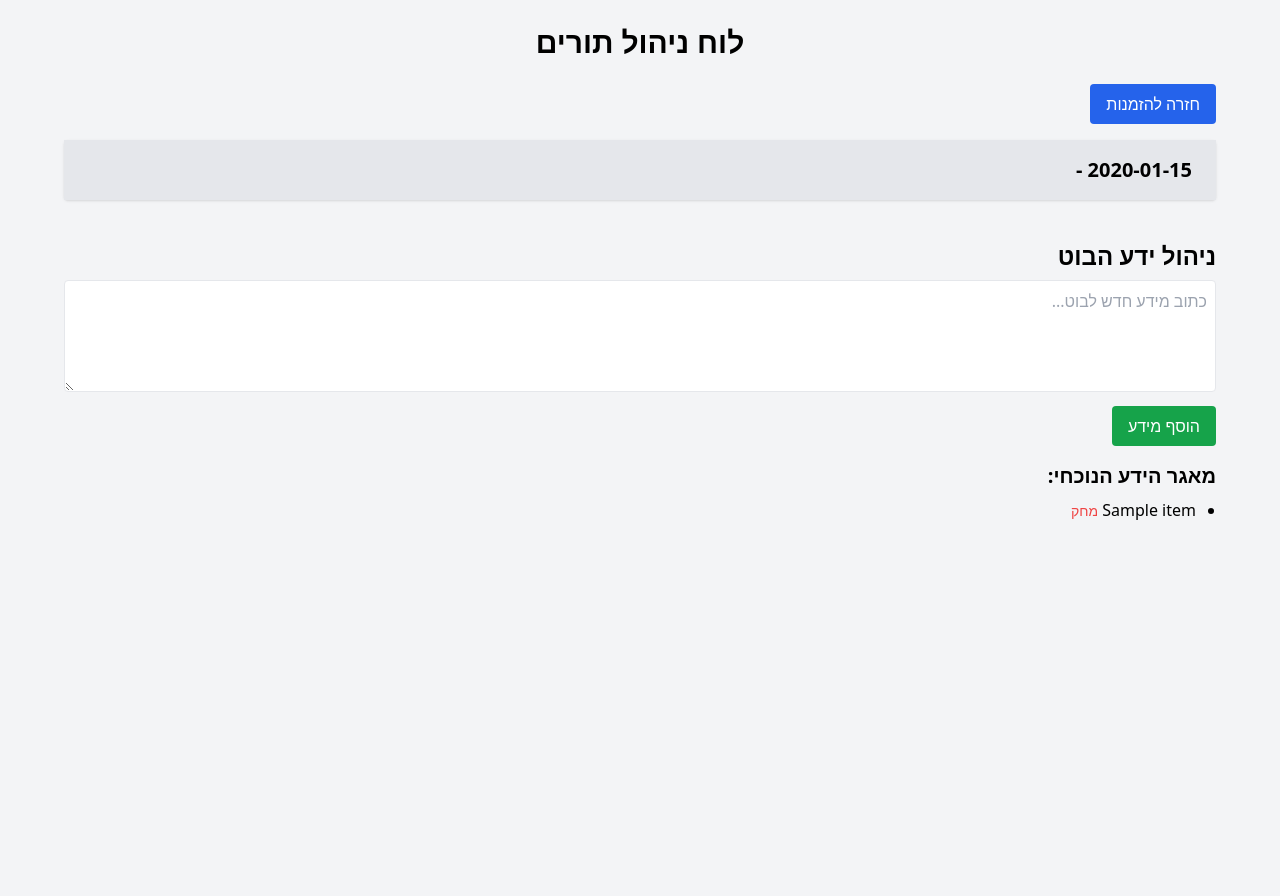
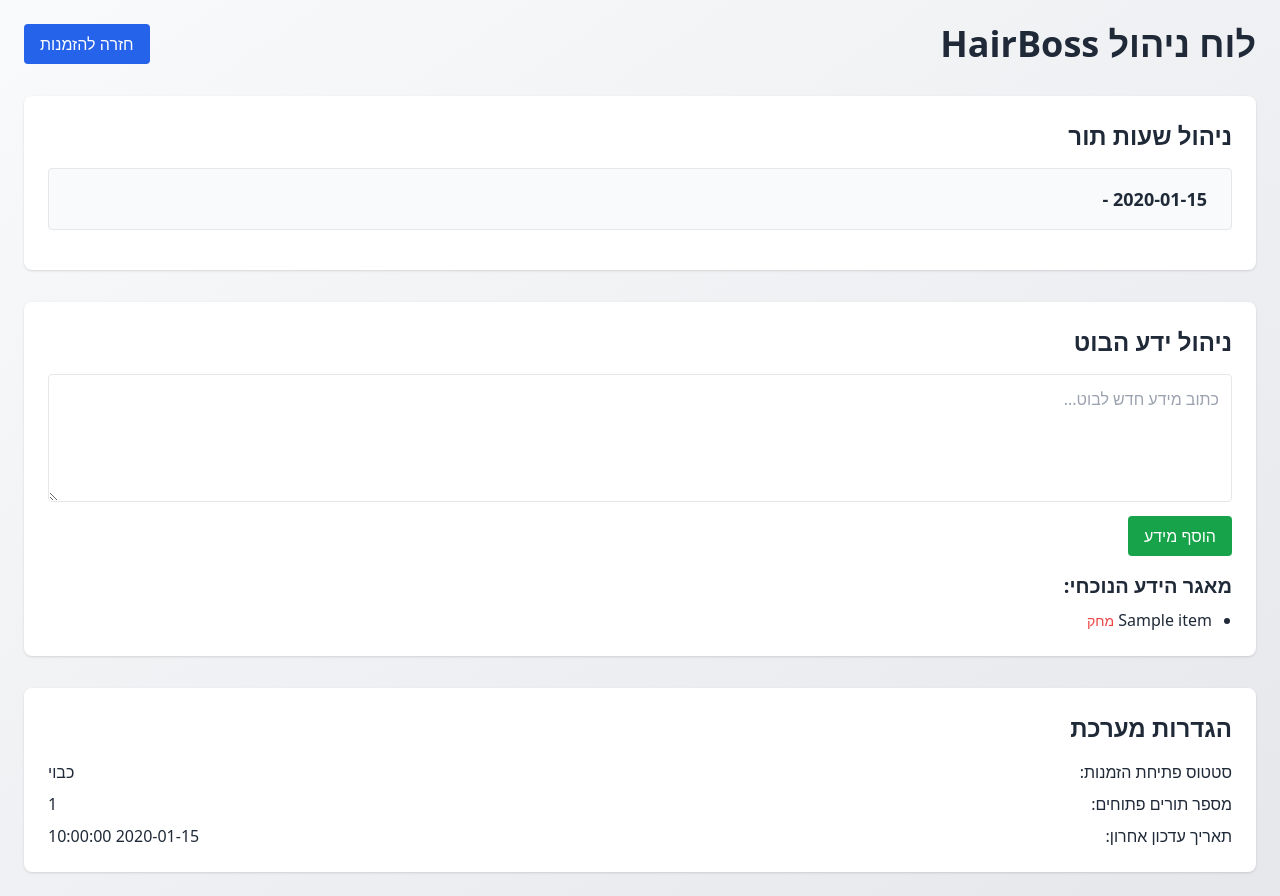
Before and after one commit to Nextwave19/barber, a Flask app: template templates/admin_command.html in a window 1280 px wide. Before the commit the page ends 520 px from the top, so only its background shows below. Run offline with Flask 3, Linux system fonts and the light colour scheme; the template is opened without the code that fills it: most values are stand-ins (such as "Sample title", 1, 10 or a date in 2020); some libraries are stand-ins or nearby versions.

Commit message:
Update admin_command.html

```diff
--- a/templates/admin_command.html
+++ b/templates/admin_command.html
@@ -2,7 +2,7 @@
 <html lang="he" dir="rtl">
 <head>
     <meta charset="UTF-8">
-    <title>ניהול לוח תורים</title>
+    <title>HairBoss Admin</title>
     <script src="https://cdn.tailwindcss.com"></script>
     <style>
         .disabled-slot {
@@ -15,20 +15,27 @@
         .accordion.open .accordion-content {
             display: block;
         }
+        .tag {
+            @apply px-2 py-1 text-sm bg-gray-200 rounded-full;
+        }
     </style>
 </head>
-<body class="bg-gray-100 p-6">
-    <div class="max-w-6xl mx-auto">
-        <h1 class="text-3xl font-bold mb-6 text-center">לוח ניהול תורים</h1>
-        <a href="/" class="inline-block mb-4 px-4 py-2 bg-blue-600 text-white rounded hover:bg-blue-700">חזרה להזמנות</a>
+<body class="bg-gradient-to-br from-gray-50 to-gray-200 min-h-screen text-gray-800">
+    <div class="max-w-7xl mx-auto p-6">
+        <header class="flex justify-between items-center mb-8">
+            <h1 class="text-4xl font-bold">לוח ניהול HairBoss</h1>
+            <a href="/" class="px-4 py-2 bg-blue-600 text-white rounded hover:bg-blue-700">חזרה להזמנות</a>
+        </header>
 
+        <section class="bg-white rounded-lg shadow p-6 mb-8">
+            <h2 class="text-2xl font-bold mb-4">ניהול שעות תור</h2>
             {% for date, times in free_slots.items() %}
-            <div class="bg-white rounded shadow mb-4 accordion">
-                <button onclick="this.parentElement.classList.toggle('open')" class="w-full px-6 py-4 text-right text-xl font-semibold bg-gray-200 hover:bg-gray-300">
+                <div class="accordion bg-gray-50 border rounded mb-4">
+                    <button onclick="this.parentElement.classList.toggle('open')" class="w-full px-6 py-4 text-right text-lg font-semibold hover:bg-gray-100">
                         {{ date }} - {{ get_day_name(date) }}
                     </button>
                     <div class="accordion-content px-6 py-4">
-                    <div class="flex flex-wrap gap-2">
+                        <div class="flex flex-wrap gap-3 mb-4">
                             {% for time in times %}
                                 <div class="flex items-center gap-2">
                                     <form method="POST" action="/admin_command">
@@ -43,13 +50,12 @@
                                         <input type="hidden" name="action" value="remove">
                                         <input type="hidden" name="date" value="{{ date }}">
                                         <input type="hidden" name="time" value="{{ time }}">
-                                    <button type="submit" class="px-2 py-1 text-red-600 border border-red-600 rounded hover:bg-red-100">מחק</button>
+                                        <button type="submit" class="text-red-500 hover:underline text-sm">מחק</button>
                                     </form>
                                 </div>
                             {% endfor %}
                         </div>
-
-                    <form method="POST" action="/admin_command" class="mt-4 flex gap-2 items-center">
+                        <form method="POST" action="/admin_command" class="flex items-center gap-2">
                             <input type="hidden" name="action" value="add">
                             <input type="hidden" name="date" value="{{ date }}">
                             <input type="time" name="time" required class="border p-1 rounded">
@@ -58,20 +64,20 @@
                     </div>
                 </div>
             {% endfor %}
+        </section>
 
-        <div class="mt-10">
-            <h2 class="text-2xl font-bold mb-2">ניהול ידע הבוט</h2>
+        <section class="bg-white rounded-lg shadow p-6 mb-8">
+            <h2 class="text-2xl font-bold mb-4">ניהול ידע הבוט</h2>
             <form method="POST" action="/update_knowledge" class="mb-4">
-                <textarea name="new_knowledge" placeholder="כתוב מידע חדש לבוט..." required
-                          class="w-full border p-2 rounded mb-2 h-28"></textarea>
+                <textarea name="new_knowledge" placeholder="כתוב מידע חדש לבוט..." required class="w-full border p-3 rounded mb-2 h-32"></textarea>
                 <button type="submit" class="bg-green-600 text-white px-4 py-2 rounded hover:bg-green-700">הוסף מידע</button>
             </form>
 
             <h3 class="text-xl font-semibold mb-2">מאגר הידע הנוכחי:</h3>
-            <ul class="list-disc pr-5">
+            <ul class="list-disc pr-5 space-y-1">
                 {% for item in custom_knowledge %}
-                    <li class="mb-1">
-                        {{ item }}
+                    <li>
+                        <span>{{ item }}</span>
                         <form method="POST" action="/remove_knowledge" class="inline">
                             <input type="hidden" name="item" value="{{ item }}">
                             <button type="submit" class="text-red-500 hover:underline text-sm ml-2">מחק</button>
@@ -79,9 +85,26 @@
                     </li>
                 {% endfor %}
             </ul>
+        </section>
+
+        <section class="bg-white rounded-lg shadow p-6">
+            <h2 class="text-2xl font-bold mb-4">הגדרות מערכת</h2>
+            <ul class="space-y-2">
+                <li class="flex justify-between items-center">
+                    <span>סטטוס פתיחת הזמנות:</span>
+                    <span class="tag">{% if booking_enabled %}פעיל{% else %}כבוי{% endif %}</span>
+                </li>
+                <li class="flex justify-between items-center">
+                    <span>מספר תורים פתוחים: </span>
+                    <span class="tag">{{ total_slots }}</span>
+                </li>
+                <li class="flex justify-between items-center">
+                    <span>תאריך עדכון אחרון: </span>
+                    <span class="tag">{{ last_updated }}</span>
+                </li>
+            </ul>
+        </section>
     </div>
-    </div>
-
     <script>
         const accordions = document.querySelectorAll('.accordion');
         const today = new Date().toISOString().split('T')[0];
```
Lines whose indentation alone changed are shown as unchanged.
